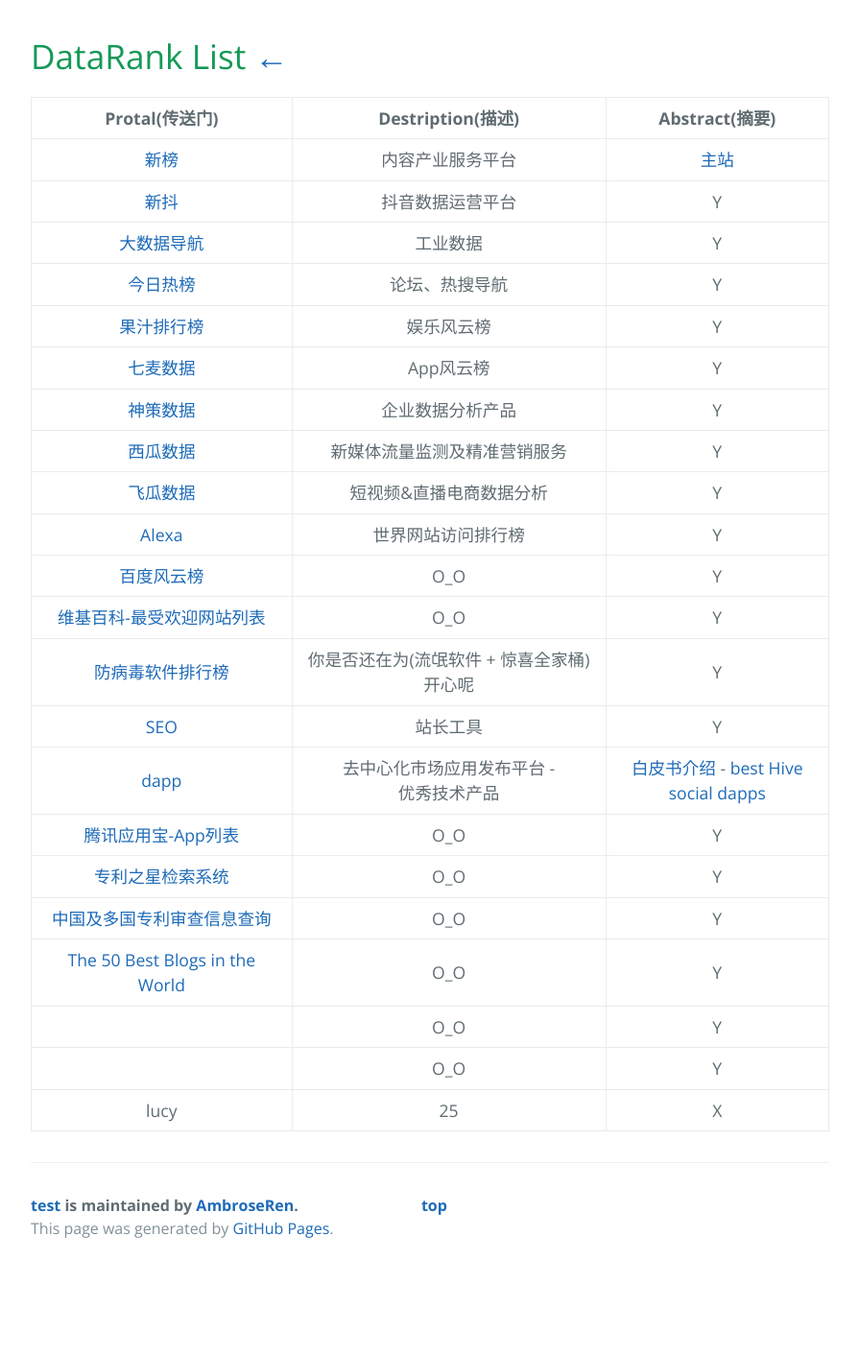
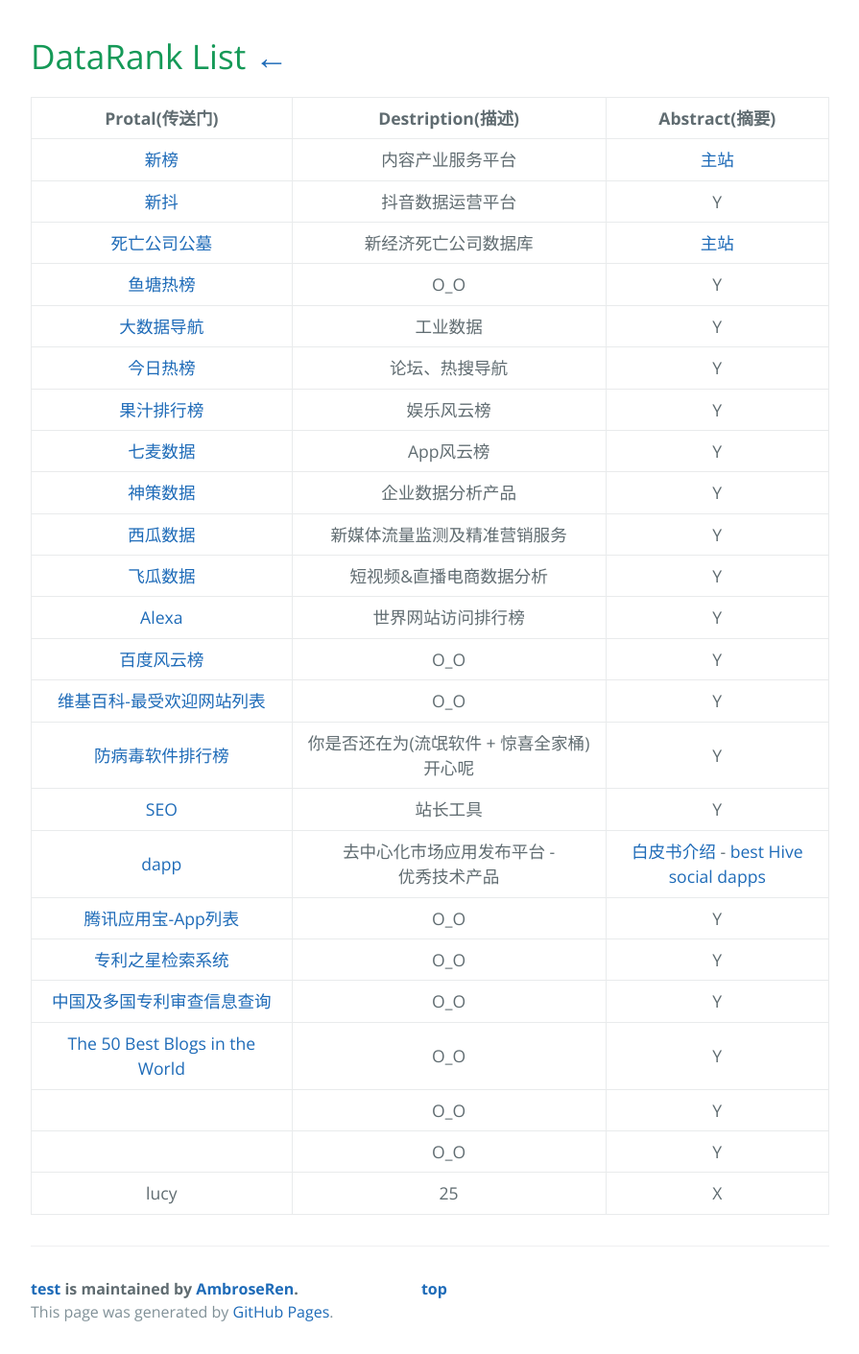
Before and after one commit to AmbroseRen/test, a Jekyll site: the page built from Data/DataRank.md, in a window 1280 px wide. Shown: the whole page at 96% size, without its empty margins (192-1087 px from the left). Built offline with Jekyll 4.4.1, drawn with Linux system fonts in a browser that asks for light colours; our own code applies the rules of GitHub Pages for plain Markdown files; the repository's description, which GitHub fills in, is left out; before the commit the page ends 1324 px from its top, so only the background shows below that.

Commit message:
Update DataRank.md

```diff
--- a/Data/DataRank.md
+++ b/Data/DataRank.md
@@ -4,6 +4,8 @@
 |:---:|:---:|:---:|
 | [新榜](https://www.newrank.cn/public/info/list.html?period=day&type=data) | 内容产业服务平台 | [主站](https://newrank.cn/) |
 | [新抖](https://xd.newrank.cn/home/index) | 抖音数据运营平台 | Y |
+| [死亡公司公墓](https://www.itjuzi.com/deathCompany) | 新经济死亡公司数据库 | [主站](https://www.itjuzi.com/) |
+| [鱼塘热榜](https://mo.fish/) | O_O | Y |
 | [大数据导航](http://hao.199it.com/) | 工业数据 | Y |
 | [今日热榜](https://tophub.today/) | 论坛、热搜导航 | Y |
 | [果汁排行榜](http://guozhivip.com/rank/) | 娱乐风云榜 | Y |
```
